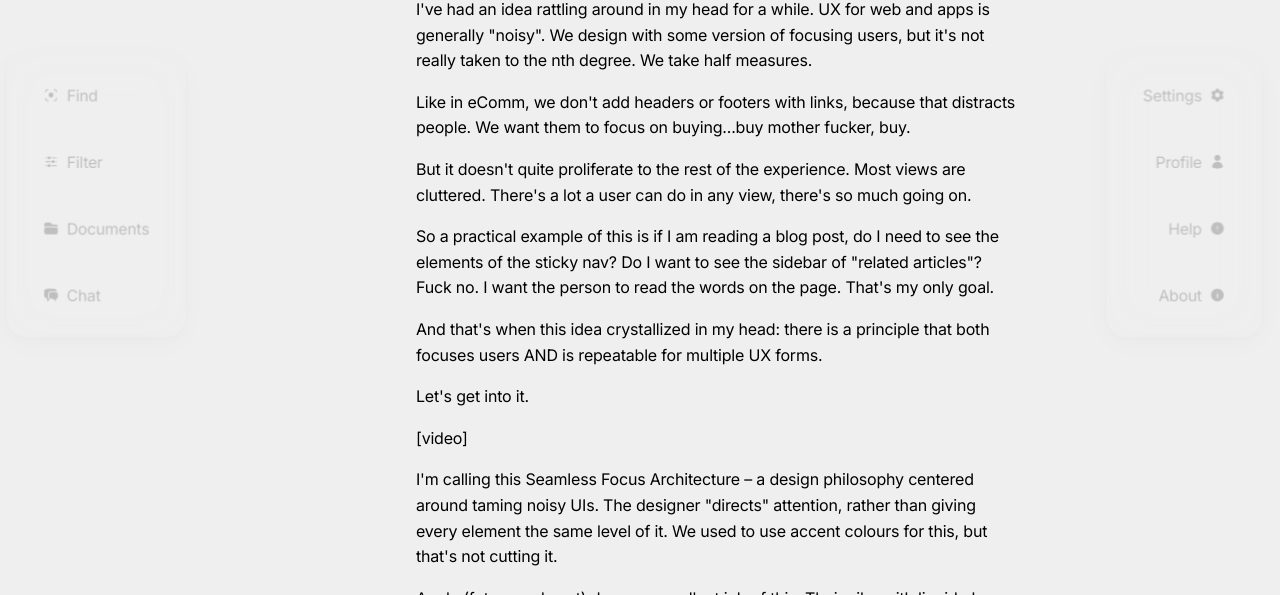
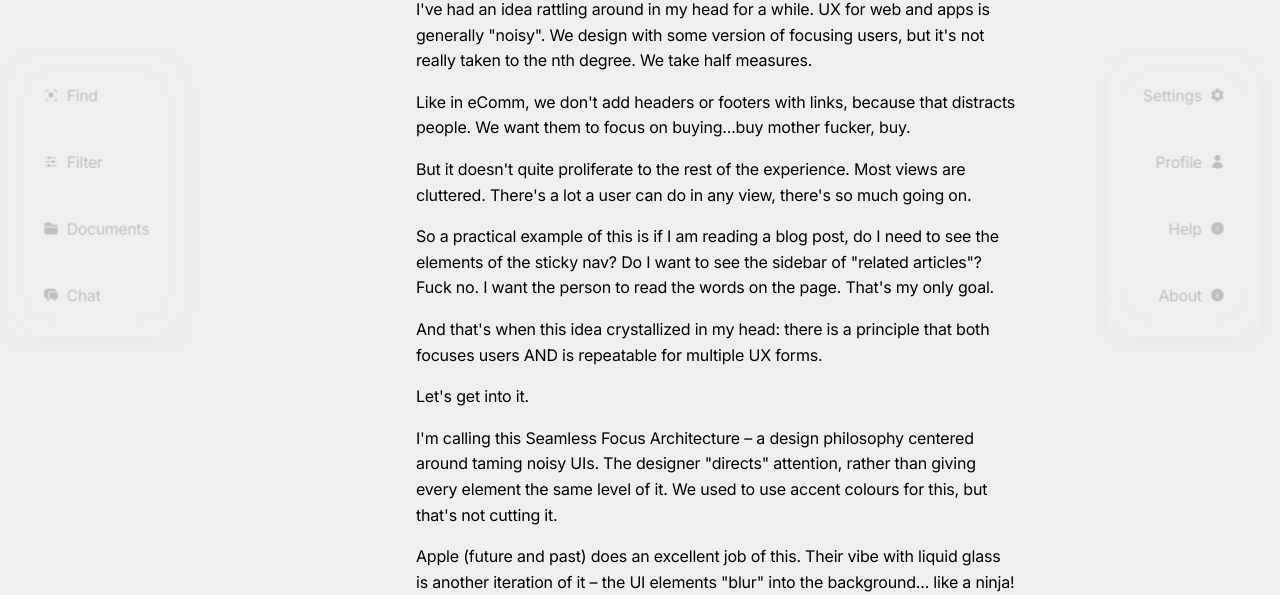
Before and after one commit to kikileroy/focused-ui, a plain HTML site: page index.html in a window 1280 px wide. Shown: the part 205-800 px from the top of the page. Drawn offline with Linux system fonts and the light colour scheme.

Commit message:
Update index.html

```diff
--- a/index.html
+++ b/index.html
@@ -84,8 +84,6 @@
 
                     <p>Let's get into it.</p>
 
-                    <p>[video]</p>
-
                     <p>I'm calling this Seamless Focus Architecture – a design philosophy centered around taming noisy UIs. The designer "directs" attention, rather than giving every element the same level of it. We used to use accent colours for this, but that's not cutting it.</p>
 
                     <p>Apple (future and past) does an excellent job of this. Their vibe with liquid glass is another iteration of it – the UI elements "blur" into the background... like a ninja!</p>
@@ -156,8 +154,6 @@
 
                     <p>For media-rich experiences, the philosophy extends... or detracts. You have no primary element at all. Video backgrounds, images, or AR environments can exist without competing focus points, allowing the immersive content to command full attention.</p>
 
-                    <p>[video]</p>
-
                     <h2>The Impact</h2>
 
                     <p>This approach changes, or clarifies, how designers think about information hierarchy.</p>
```
